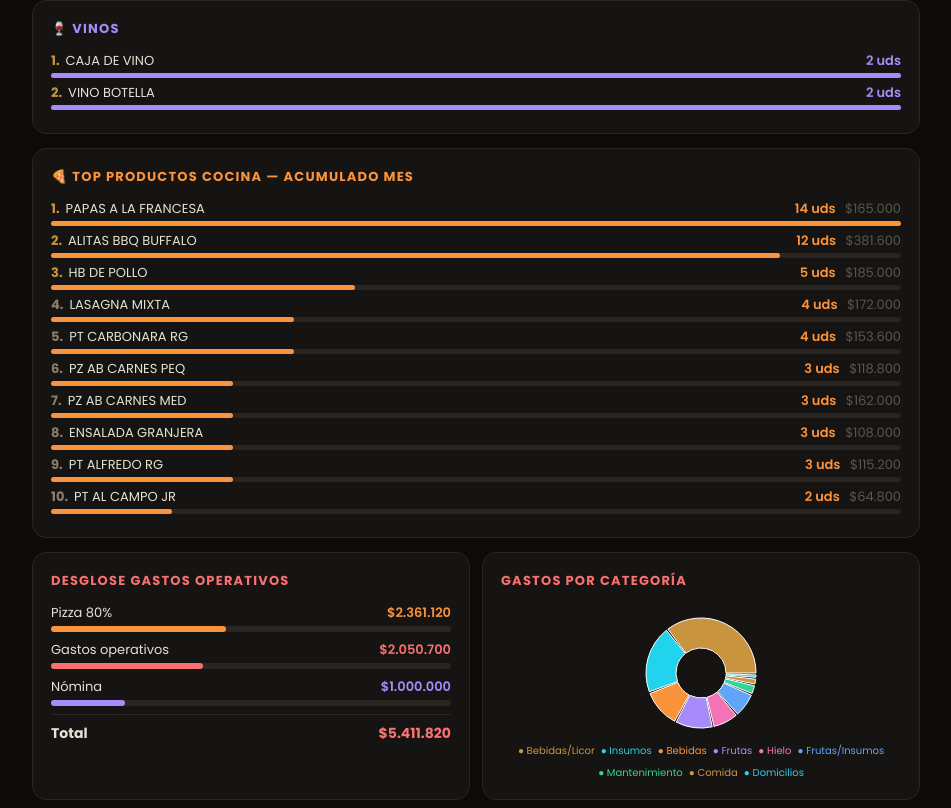
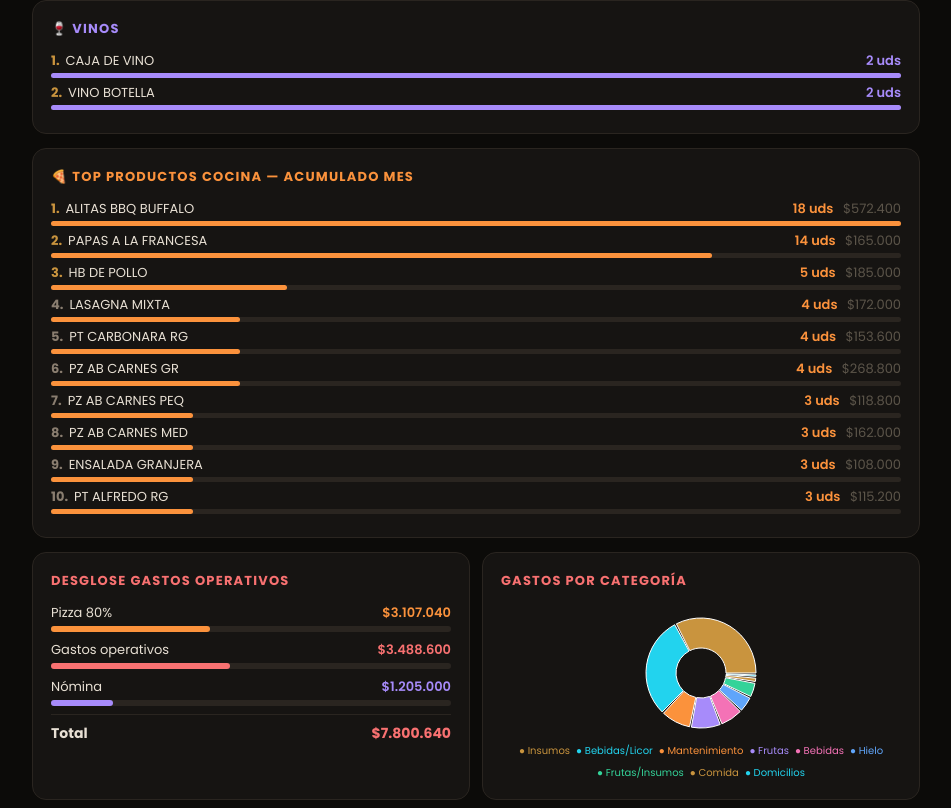
Before and after one commit to Lasalainvestment/la-sala-control, a React (Vite) app: page / in a window 1280 px wide. Shown: the part 1989-2797 px from the top of the page, without its empty margins (164-1115 px from the left). Built offline with nearby package versions, Linux system fonts and the light colour scheme.

Commit message:
Update App.jsx

```diff
--- a/src/App.jsx
+++ b/src/App.jsx
@@ -37,6 +37,13 @@ const PRELOADED_CUADRES = [
     efectivo: 300, tarjeta: 0, otros_pago: 305700,
     pizza_80: 96000, gastos: 165700, nomina: 140000,
     neto_sala: -95700, faltante: 0,
+  },
+  {
+    date: "2026-04-06", venta_total: 2040400,
+    estanco: 472000, cocteles: 636000, pizzeria: 932400, otros_venta: 0,
+    efectivo: 397500, tarjeta: 0, otros_pago: 1642900,
+    pizza_80: 745920, gastos: 1437900, nomina: 205000,
+    neto_sala: -348420, faltante: 0,
   }
 ];
 
@@ -119,6 +126,19 @@ const PRELOADED_COCINA = [
     productos: [
       { nombre: "PZ AB CARNES GR", cantidad: 1, valor: 67200 },
       { nombre: "PZ HAWAIANA MED", cantidad: 1, valor: 52800 },
+    ]
+  },
+  {
+    date: "2026-04-06", total: 932400, total_units: 18,
+    productos: [
+      { nombre: "ALITAS BBQ BUFFALO", cantidad: 6, valor: 190800 },
+      { nombre: "PZ AB CARNES GR", cantidad: 2, valor: 134400 },
+      { nombre: "PZ POTOTO GR", cantidad: 2, valor: 134400 },
+      { nombre: "PZ CARNAVAL ESP GR", cantidad: 2, valor: 134400 },
+      { nombre: "PZ HAWAIANA GR", cantidad: 2, valor: 132000 },
+      { nombre: "PZ MEXICANA GR", cantidad: 2, valor: 134400 },
+      { nombre: "NACHOS CON CHILI", cantidad: 1, valor: 36000 },
+      { nombre: "NACHOS ESPECIALES", cantidad: 1, valor: 36000 },
     ]
   }
 ];
@@ -412,6 +432,64 @@ const PRELOADED_INVENTARIOS = [
       {nombre:"WHISKY COCT",entrada:0,saldo:1},{nombre:"WHISKY OLD PAR BOTELLA",entrada:0,saldo:1},
       {nombre:"WHISKY OLD PAR MEDIA",entrada:0,saldo:1},
     ]
+  },
+  {
+    date: "2026-04-06", tipo: "inicial",
+    items: [
+      {nombre:"AGTE BOTELLA ANTIOQUEN",saldo:6},{nombre:"AGTE BOTELLA CAUCANO",saldo:4},
+      {nombre:"AGTE BOTELLA REAL",saldo:1},{nombre:"AGTE MEDIA ANTIOQUENO",saldo:2},
+      {nombre:"AGTE MEDIA CAUCANO",saldo:7},{nombre:"AGUA",saldo:36},
+      {nombre:"AGUA TONICA",saldo:5},{nombre:"AMARETO",saldo:0},
+      {nombre:"CACHAZA",saldo:0},{nombre:"CAJA DE VINO",saldo:2},
+      {nombre:"CERVEZA CORONA",saldo:31},{nombre:"CERVEZA IMPORTADA",saldo:25},
+      {nombre:"CERVEZA NACIONAL",saldo:172},{nombre:"CHICLETS",saldo:0},
+      {nombre:"CIGARRILLOS",saldo:0},{nombre:"CREMA DE WHISKY",saldo:1},
+      {nombre:"CURAZAO AZUL",saldo:3},{nombre:"DRY MARTINI",saldo:1},
+      {nombre:"ELECTROLIT",saldo:4},{nombre:"ENCENDEDOR",saldo:0},
+      {nombre:"GASEOSA",saldo:127},{nombre:"GASEOSA 1.5",saldo:18},
+      {nombre:"GINEBRA BOTELLA",saldo:1},{nombre:"GINEBRA DL",saldo:5},
+      {nombre:"GINEBRA ML",saldo:2},{nombre:"LICOR DE CAFE",saldo:0},
+      {nombre:"LICOR DE MANZANA",saldo:11},{nombre:"LICOR DE MENTA",saldo:0},
+      {nombre:"RED BULL",saldo:7},{nombre:"RON CALDAS BOT",saldo:2},
+      {nombre:"RON CALDAS MED",saldo:1},{nombre:"RON DL",saldo:5},
+      {nombre:"TEQUILA BOTELLA",saldo:1},{nombre:"TEQUILA LITRO",saldo:0},
+      {nombre:"TEQUILA MEDIA",saldo:1},{nombre:"TEQUILA ML",saldo:2},
+      {nombre:"TRIPLE SEC",saldo:1},{nombre:"VINO BOTELLA",saldo:1},
+      {nombre:"VINO CASILLERO BOTELLA",saldo:0},{nombre:"VODKA ABSOLUT BOTELLA",saldo:0},
+      {nombre:"VODKA ABSOLUT MEDIA",saldo:0},{nombre:"VODKA DL",saldo:7},
+      {nombre:"WHISKY BUCHANANS BOTEL",saldo:0},{nombre:"WHISKY BUCHANANS MEDIA",saldo:1},
+      {nombre:"WHISKY COCT",saldo:1},{nombre:"WHISKY OLD PAR BOTELLA",saldo:1},
+      {nombre:"WHISKY OLD PAR MEDIA",saldo:1},
+    ]
+  },
+  {
+    date: "2026-04-06", tipo: "final",
+    items: [
+      {nombre:"AGTE BOTELLA ANTIOQUEN",entrada:0,saldo:6},{nombre:"AGTE BOTELLA CAUCANO",entrada:0,saldo:4},
+      {nombre:"AGTE BOTELLA REAL",entrada:0,saldo:1},{nombre:"AGTE MEDIA ANTIOQUENO",entrada:0,saldo:2},
+      {nombre:"AGTE MEDIA CAUCANO",entrada:0,saldo:7},{nombre:"AGUA",entrada:0,saldo:18},
+      {nombre:"AGUA TONICA",entrada:0,saldo:5},{nombre:"AMARETO",entrada:0,saldo:0},
+      {nombre:"CACHAZA",entrada:0,saldo:0},{nombre:"CAJA DE VINO",entrada:0,saldo:2},
+      {nombre:"CERVEZA CORONA",entrada:0,saldo:29},{nombre:"CERVEZA IMPORTADA",entrada:0,saldo:23},
+      {nombre:"CERVEZA NACIONAL",entrada:0,saldo:147},{nombre:"CHICLETS",entrada:0,saldo:0},
+      {nombre:"CIGARRILLOS",entrada:0,saldo:0},{nombre:"CREMA DE WHISKY",entrada:0,saldo:1},
+      {nombre:"CURAZAO AZUL",entrada:0,saldo:3},{nombre:"DRY MARTINI",entrada:0,saldo:1},
+      {nombre:"ELECTROLIT",entrada:0,saldo:3},{nombre:"ENCENDEDOR",entrada:0,saldo:0},
+      {nombre:"GASEOSA",entrada:0,saldo:101},{nombre:"GASEOSA 1.5",entrada:0,saldo:10},
+      {nombre:"GINEBRA BOTELLA",entrada:0,saldo:1},{nombre:"GINEBRA DL",entrada:0,saldo:5},
+      {nombre:"GINEBRA ML",entrada:0,saldo:2},{nombre:"LICOR DE CAFE",entrada:0,saldo:0},
+      {nombre:"LICOR DE MANZANA",entrada:0,saldo:11},{nombre:"LICOR DE MENTA",entrada:0,saldo:0},
+      {nombre:"RED BULL",entrada:0,saldo:7},{nombre:"RON CALDAS BOT",entrada:0,saldo:2},
+      {nombre:"RON CALDAS MED",entrada:0,saldo:1},{nombre:"RON DL",entrada:0,saldo:5},
+      {nombre:"TEQUILA BOTELLA",entrada:0,saldo:1},{nombre:"TEQUILA LITRO",entrada:0,saldo:0},
+      {nombre:"TEQUILA MEDIA",entrada:0,saldo:1},{nombre:"TEQUILA ML",entrada:0,saldo:2},
+      {nombre:"TRIPLE SEC",entrada:0,saldo:1},{nombre:"VINO BOTELLA",entrada:0,saldo:1},
+      {nombre:"VINO CASILLERO BOTELLA",entrada:0,saldo:0},{nombre:"VODKA ABSOLUT BOTELLA",entrada:0,saldo:0},
+      {nombre:"VODKA ABSOLUT MEDIA",entrada:0,saldo:0},{nombre:"VODKA DL",entrada:0,saldo:7},
+      {nombre:"WHISKY BUCHANANS BOTEL",entrada:0,saldo:0},{nombre:"WHISKY BUCHANANS MEDIA",entrada:0,saldo:1},
+      {nombre:"WHISKY COCT",entrada:0,saldo:1},{nombre:"WHISKY OLD PAR BOTELLA",entrada:0,saldo:1},
+      {nombre:"WHISKY OLD PAR MEDIA",entrada:0,saldo:1},
+    ]
   }
 ];
 
@@ -468,6 +546,23 @@ const PRELOADED_GASTOS = [
       { concepto: "Comida empleados", categoria: "Comida", valor: 5000 },
       { concepto: "Postobón", categoria: "Bebidas", valor: 160700 },
     ]
+  },
+  {
+    date: "2026-04-06", total: 1437900,
+    items: [
+      { concepto: "Comida empleados", categoria: "Comida", valor: 5000 },
+      { concepto: "Ron", categoria: "Bebidas/Licor", valor: 100000 },
+      { concepto: "Cerezas, mentas, 6 crema de leche", categoria: "Insumos", valor: 247000 },
+      { concepto: "18 Coronas, botellas", categoria: "Bebidas/Licor", valor: 105500 },
+      { concepto: "Coco rayado", categoria: "Insumos", valor: 65000 },
+      { concepto: "2 toalla cocina, 6 crema de leche, 4 del Valle", categoria: "Insumos", valor: 145400 },
+      { concepto: "3 botellas vino, 2 crema de leche", categoria: "Bebidas/Licor", valor: 119000 },
+      { concepto: "2 mentas, 6 copas", categoria: "Insumos", valor: 102000 },
+      { concepto: "Hierbabuena, carambolo, mango, naranjas, uvas, fresas", categoria: "Frutas", valor: 80000 },
+      { concepto: "6 crema de leche", categoria: "Insumos", valor: 132000 },
+      { concepto: "6 vaso mojito, 4 rocheros, 1 mentas", categoria: "Insumos", valor: 72000 },
+      { concepto: "Mantenimiento baños", categoria: "Mantenimiento", valor: 265000 },
+    ]
   }
 ];
 
@@ -498,7 +593,7 @@ export default function App(){
   const [cocinaData,setCocinaData]=useState([]);
   const [gastosData,setGastosData]=useState([]);
   const [view,setView]=useState("dashboard");
-  const [selDate,setSelDate]=useState("2026-04-05");
+  const [selDate,setSelDate]=useState("2026-04-06");
   const [loading,setLoading]=useState(true);
 
   useEffect(()=>{
```
